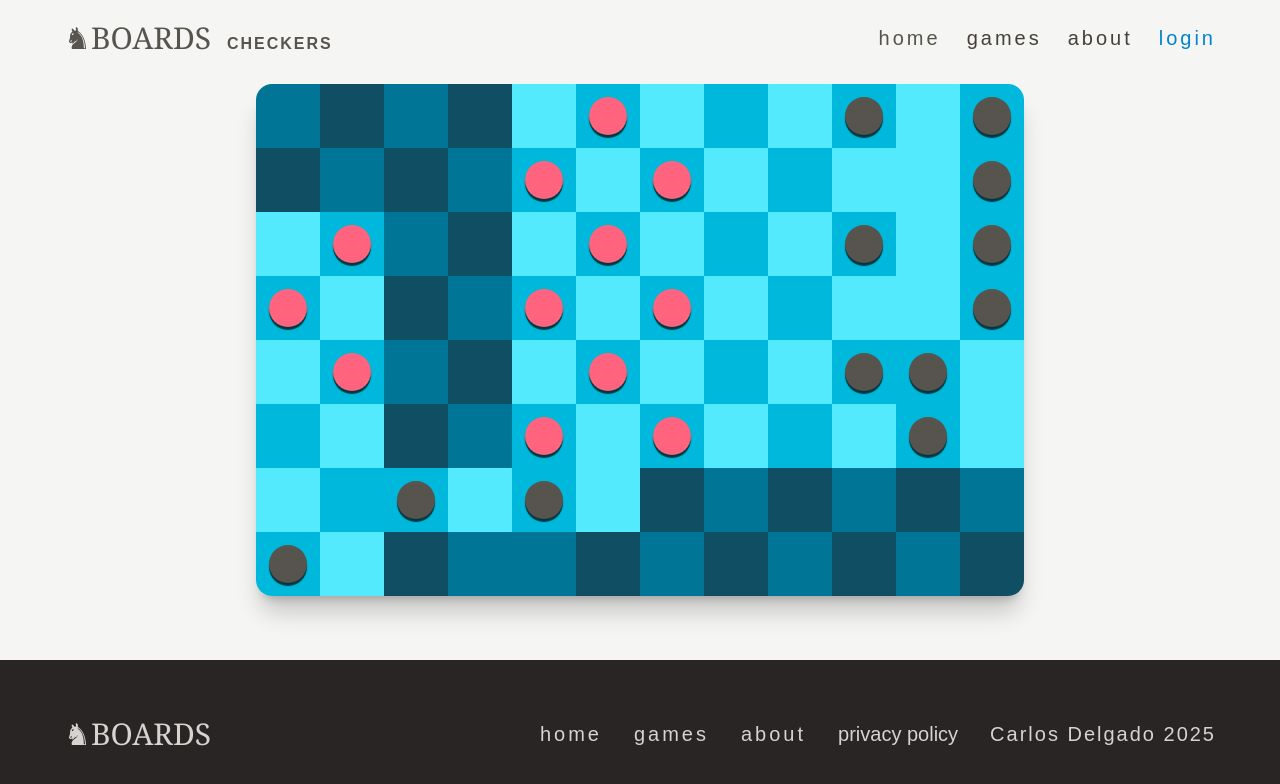
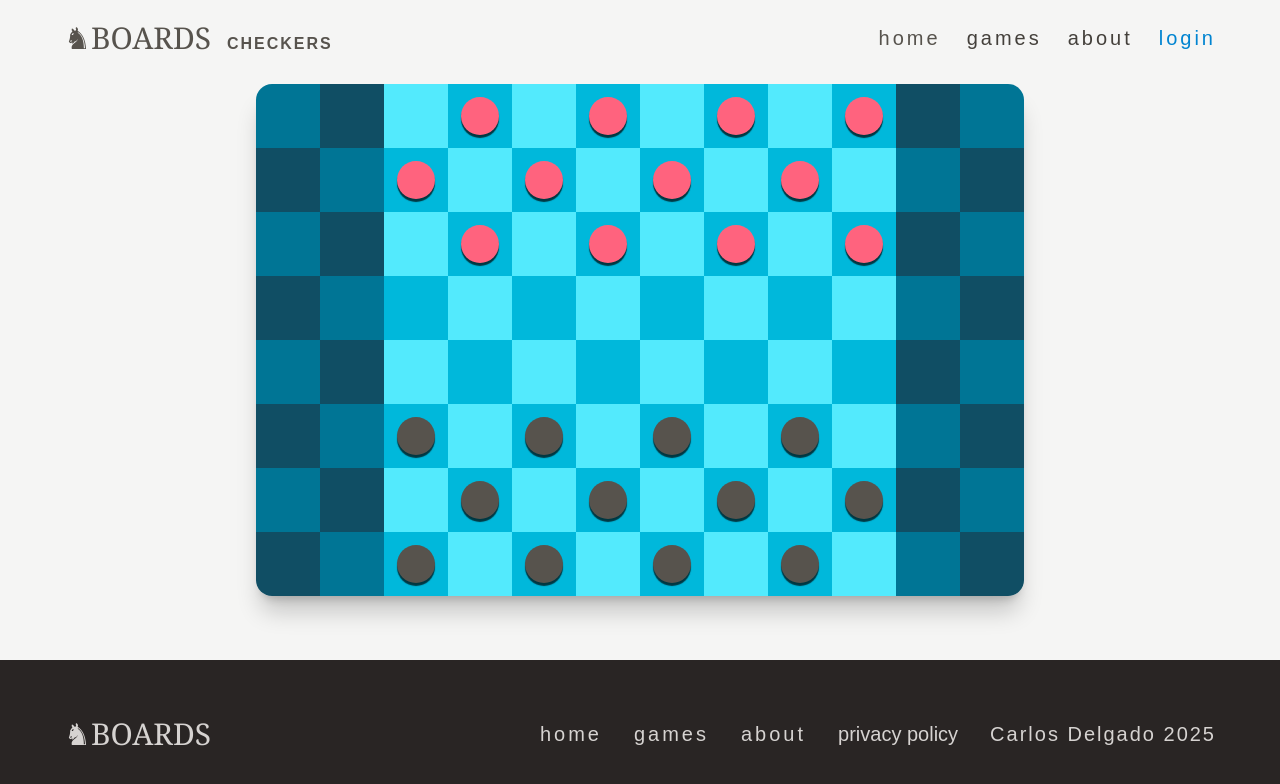
Before and after one commit to delgadociteriowa/boards-mint, a Next.js app: page /checkers in a window 1280 px wide. Shown: the top 784 px of the page. Built offline with nearby package versions, Linux system fonts and the light colour scheme; no server answers.

Commit message:
fix: new row-col styles fixes

```diff
--- a/src/app/globals.css
+++ b/src/app/globals.css
@@ -61,129 +61,129 @@
 }
 
 .sqr0-0{grid-area: sqr0-0;}
+.sqr0-1{grid-area: sqr0-1;}
+.sqr0-2{grid-area: sqr0-2;}
+.sqr0-3{grid-area: sqr0-3;}
+.sqr0-4{grid-area: sqr0-4;}
+.sqr0-5{grid-area: sqr0-5;}
+.sqr0-6{grid-area: sqr0-6;}
+.sqr0-7{grid-area: sqr0-7;}
+
 .sqr1-0{grid-area: sqr1-0;}
+.sqr1-1{grid-area: sqr1-1;}
+.sqr1-2{grid-area: sqr1-2;}
+.sqr1-3{grid-area: sqr1-3;}
+.sqr1-4{grid-area: sqr1-4;}
+.sqr1-5{grid-area: sqr1-5;}
+.sqr1-6{grid-area: sqr1-6;}
+.sqr1-7{grid-area: sqr1-7;}
+
 .sqr2-0{grid-area: sqr2-0;}
+.sqr2-1{grid-area: sqr2-1;}
+.sqr2-2{grid-area: sqr2-2;}
+.sqr2-3{grid-area: sqr2-3;}
+.sqr2-4{grid-area: sqr2-4;}
+.sqr2-5{grid-area: sqr2-5;}
+.sqr2-6{grid-area: sqr2-6;}
+.sqr2-7{grid-area: sqr2-7;}
+
 .sqr3-0{grid-area: sqr3-0;}
+.sqr3-1{grid-area: sqr3-1;}
+.sqr3-2{grid-area: sqr3-2;}
+.sqr3-3{grid-area: sqr3-3;}
+.sqr3-4{grid-area: sqr3-4;}
+.sqr3-5{grid-area: sqr3-5;}
+.sqr3-6{grid-area: sqr3-6;}
+.sqr3-7{grid-area: sqr3-7;}
+
 .sqr4-0{grid-area: sqr4-0;}
+.sqr4-1{grid-area: sqr4-1;}
+.sqr4-2{grid-area: sqr4-2;}
+.sqr4-3{grid-area: sqr4-3;}
+.sqr4-4{grid-area: sqr4-4;}
+.sqr4-5{grid-area: sqr4-5;}
+.sqr4-6{grid-area: sqr4-6;}
+.sqr4-7{grid-area: sqr4-7;}
+
 .sqr5-0{grid-area: sqr5-0;}
+.sqr5-1{grid-area: sqr5-1;}
+.sqr5-2{grid-area: sqr5-2;}
+.sqr5-3{grid-area: sqr5-3;}
+.sqr5-4{grid-area: sqr5-4;}
+.sqr5-5{grid-area: sqr5-5;}
+.sqr5-6{grid-area: sqr5-6;}
+.sqr5-7{grid-area: sqr5-7;}
+
 .sqr6-0{grid-area: sqr6-0;}
+.sqr6-1{grid-area: sqr6-1;}
+.sqr6-2{grid-area: sqr6-2;}
+.sqr6-3{grid-area: sqr6-3;}
+.sqr6-4{grid-area: sqr6-4;}
+.sqr6-5{grid-area: sqr6-5;}
+.sqr6-6{grid-area: sqr6-6;}
+.sqr6-7{grid-area: sqr6-7;}
+
 .sqr7-0{grid-area: sqr7-0;}
-
-.sqr0-1{grid-area: sqr0-1;}
-.sqr1-1{grid-area: sqr1-1;}
-.sqr2-1{grid-area: sqr2-1;}
-.sqr3-1{grid-area: sqr3-1;}
-.sqr4-1{grid-area: sqr4-1;}
-.sqr5-1{grid-area: sqr5-1;}
-.sqr6-1{grid-area: sqr6-1;}
 .sqr7-1{grid-area: sqr7-1;}
-
-.sqr0-2{grid-area: sqr0-2;}
-.sqr1-2{grid-area: sqr1-2;}
-.sqr2-2{grid-area: sqr2-2;}
-.sqr3-2{grid-area: sqr3-2;}
-.sqr4-2{grid-area: sqr4-2;}
-.sqr5-2{grid-area: sqr5-2;}
-.sqr6-2{grid-area: sqr6-2;}
 .sqr7-2{grid-area: sqr7-2;}
-
-.sqr0-3{grid-area: sqr0-3;}
-.sqr1-3{grid-area: sqr1-3;}
-.sqr2-3{grid-area: sqr2-3;}
-.sqr3-3{grid-area: sqr3-3;}
-.sqr4-3{grid-area: sqr4-3;}
-.sqr5-3{grid-area: sqr5-3;}
-.sqr6-3{grid-area: sqr6-3;}
 .sqr7-3{grid-area: sqr7-3;}
-
-.sqr0-4{grid-area: sqr0-4;}
-.sqr1-4{grid-area: sqr1-4;}
-.sqr2-4{grid-area: sqr2-4;}
-.sqr3-4{grid-area: sqr3-4;}
-.sqr4-4{grid-area: sqr4-4;}
-.sqr5-4{grid-area: sqr5-4;}
-.sqr6-4{grid-area: sqr6-4;}
 .sqr7-4{grid-area: sqr7-4;}
-
-.sqr0-5{grid-area: sqr0-5;}
-.sqr1-5{grid-area: sqr1-5;}
-.sqr2-5{grid-area: sqr2-5;}
-.sqr3-5{grid-area: sqr3-5;}
-.sqr4-5{grid-area: sqr4-5;}
-.sqr5-5{grid-area: sqr5-5;}
-.sqr6-5{grid-area: sqr6-5;}
 .sqr7-5{grid-area: sqr7-5;}
-
-.sqr0-6{grid-area: sqr0-6;}
-.sqr1-6{grid-area: sqr1-6;}
-.sqr2-6{grid-area: sqr2-6;}
-.sqr3-6{grid-area: sqr3-6;}
-.sqr4-6{grid-area: sqr4-6;}
-.sqr5-6{grid-area: sqr5-6;}
-.sqr6-6{grid-area: sqr6-6;}
 .sqr7-6{grid-area: sqr7-6;}
-
-.sqr0-7{grid-area: sqr0-7;}
-.sqr1-7{grid-area: sqr1-7;}
-.sqr2-7{grid-area: sqr2-7;}
-.sqr3-7{grid-area: sqr3-7;}
-.sqr4-7{grid-area: sqr4-7;}
-.sqr5-7{grid-area: sqr5-7;}
-.sqr6-7{grid-area: sqr6-7;}
 .sqr7-7{grid-area: sqr7-7;}
 
-.sqr0-8{grid-area: sqr0-8;}
-.sqr1-8{grid-area: sqr1-8;}
-.sqr2-8{grid-area: sqr2-8;}
-.sqr3-8{grid-area: sqr3-8;}
-.sqr4-8{grid-area: sqr4-8;}
-.sqr5-8{grid-area: sqr5-8;}
-.sqr6-8{grid-area: sqr6-8;}
-.sqr7-8{grid-area: sqr7-8;}
+.sqr8-0{grid-area: sqr8-0;}
+.sqr8-1{grid-area: sqr8-1;}
+.sqr8-2{grid-area: sqr8-2;}
+.sqr8-3{grid-area: sqr8-3;}
+.sqr8-4{grid-area: sqr8-4;}
+.sqr8-5{grid-area: sqr8-5;}
+.sqr8-6{grid-area: sqr8-6;}
+.sqr8-7{grid-area: sqr8-7;}
 
-.sqr0-9{grid-area: sqr0-9;}
-.sqr1-9{grid-area: sqr1-9;}
-.sqr2-9{grid-area: sqr2-9;}
-.sqr3-9{grid-area: sqr3-9;}
-.sqr4-9{grid-area: sqr4-9;}
-.sqr5-9{grid-area: sqr5-9;}
-.sqr6-9{grid-area: sqr6-9;}
-.sqr7-9{grid-area: sqr7-9;}
+.sqr9-0{grid-area: sqr9-0;}
+.sqr9-1{grid-area: sqr9-1;}
+.sqr9-2{grid-area: sqr9-2;}
+.sqr9-3{grid-area: sqr9-3;}
+.sqr9-4{grid-area: sqr9-4;}
+.sqr9-5{grid-area: sqr9-5;}
+.sqr9-6{grid-area: sqr9-6;}
+.sqr9-7{grid-area: sqr9-7;}
 
-.sqr0-10{grid-area: sqr0-10;}
-.sqr1-10{grid-area: sqr1-10;}
-.sqr2-10{grid-area: sqr2-10;}
-.sqr3-10{grid-area: sqr3-10;}
-.sqr4-10{grid-area: sqr4-10;}
-.sqr5-10{grid-area: sqr5-10;}
-.sqr6-10{grid-area: sqr6-10;}
-.sqr7-10{grid-area: sqr7-10;}
+.sqr10-0{grid-area: sqr10-0;}
+.sqr10-1{grid-area: sqr10-1;}
+.sqr10-2{grid-area: sqr10-2;}
+.sqr10-3{grid-area: sqr10-3;}
+.sqr10-4{grid-area: sqr10-4;}
+.sqr10-5{grid-area: sqr10-5;}
+.sqr10-6{grid-area: sqr10-6;}
+.sqr10-7{grid-area: sqr10-7;}
 
-.sqr0-11{grid-area: sqr0-11;}
-.sqr1-11{grid-area: sqr1-11;}
-.sqr2-11{grid-area: sqr2-11;}
-.sqr3-11{grid-area: sqr3-11;}
-.sqr4-11{grid-area: sqr4-11;}
-.sqr5-11{grid-area: sqr5-11;}
-.sqr6-11{grid-area: sqr6-11;}
-.sqr7-11{grid-area: sqr7-11;}
+.sqr11-0{grid-area: sqr11-0;}
+.sqr11-1{grid-area: sqr11-1;}
+.sqr11-2{grid-area: sqr11-2;}
+.sqr11-3{grid-area: sqr11-3;}
+.sqr11-4{grid-area: sqr11-4;}
+.sqr11-5{grid-area: sqr11-5;}
+.sqr11-6{grid-area: sqr11-6;}
+.sqr11-7{grid-area: sqr11-7;}
 
 @media (orientation: portrait) {
   .board-areas {
-    grid-template-columns: repeat(8, minmax(1.5rem, 1fr));
+    grid-template-columns: repeat(8, 1fr);
     grid-template-areas:
-      "sqr0-0 sqr1-0 sqr2-0 sqr3-0 sqr4-0 sqr5-0 sqr6-0 sqr7-0"
-      "sqr0-1 sqr1-1 sqr2-1 sqr3-1 sqr4-1 sqr5-1 sqr6-1 sqr7-1"
-      "sqr0-2 sqr1-2 sqr2-2 sqr3-2 sqr4-2 sqr5-2 sqr6-2 sqr7-2"
-      "sqr0-3 sqr1-3 sqr2-3 sqr3-3 sqr4-3 sqr5-3 sqr6-3 sqr7-3"
-      "sqr0-4 sqr1-4 sqr2-4 sqr3-4 sqr4-4 sqr5-4 sqr6-4 sqr7-4"
-      "sqr0-5 sqr1-5 sqr2-5 sqr3-5 sqr4-5 sqr5-5 sqr6-5 sqr7-5"
-      "sqr0-6 sqr1-6 sqr2-6 sqr3-6 sqr4-6 sqr5-6 sqr6-6 sqr7-6"
-      "sqr0-7 sqr1-7 sqr2-7 sqr3-7 sqr4-7 sqr5-7 sqr6-7 sqr7-7"
-      "sqr0-8 sqr1-8 sqr2-8 sqr3-8 sqr4-8 sqr5-8 sqr6-8 sqr7-8"
-      "sqr0-9 sqr1-9 sqr2-9 sqr3-9 sqr4-9 sqr5-9 sqr6-9 sqr7-9"
-      "sqr0-10 sqr1-10 sqr2-10 sqr3-10 sqr4-10 sqr5-10 sqr6-10 sqr7-10"
-      "sqr0-11 sqr1-11 sqr2-11 sqr3-11 sqr4-11 sqr5-11 sqr6-11 sqr7-11"
+      "sqr0-0 sqr0-1 sqr0-2 sqr0-3 sqr0-4 sqr0-5 sqr0-6 sqr0-7"
+      "sqr1-0 sqr1-1 sqr1-2 sqr1-3 sqr1-4 sqr1-5 sqr1-6 sqr1-7"
+      "sqr2-0 sqr2-1 sqr2-2 sqr2-3 sqr2-4 sqr2-5 sqr2-6 sqr2-7"
+      "sqr3-0 sqr3-1 sqr3-2 sqr3-3 sqr3-4 sqr3-5 sqr3-6 sqr3-7"
+      "sqr4-0 sqr4-1 sqr4-2 sqr4-3 sqr4-4 sqr4-5 sqr4-6 sqr4-7"
+      "sqr5-0 sqr5-1 sqr5-2 sqr5-3 sqr5-4 sqr5-5 sqr5-6 sqr5-7"
+      "sqr6-0 sqr6-1 sqr6-2 sqr6-3 sqr6-4 sqr6-5 sqr6-6 sqr6-7"
+      "sqr7-0 sqr7-1 sqr7-2 sqr7-3 sqr7-4 sqr7-5 sqr7-6 sqr7-7"
+      "sqr8-0 sqr8-1 sqr8-2 sqr8-3 sqr8-4 sqr8-5 sqr8-6 sqr8-7"
+      "sqr9-0 sqr9-1 sqr9-2 sqr9-3 sqr9-4 sqr9-5 sqr9-6 sqr9-7"
+      "sqr10-0 sqr10-1 sqr10-2 sqr10-3 sqr10-4 sqr10-5 sqr10-6 sqr10-7"
+      "sqr11-0 sqr11-1 sqr11-2 sqr11-3 sqr11-4 sqr11-5 sqr11-6 sqr11-7"
     ;
   }
 }
@@ -192,14 +192,14 @@
   .board-areas {
     grid-template-columns: repeat(12, minmax(1.5rem, 1fr));
     grid-template-areas:
-      "sqr0-0 sqr0-1 sqr0-2 sqr1-2 sqr2-2 sqr3-2 sqr4-2 sqr5-2 sqr6-2 sqr7-2 sqr0-10 sqr0-11"
-      "sqr1-0 sqr1-1 sqr0-3 sqr1-3 sqr2-3 sqr3-3 sqr4-3 sqr5-3 sqr6-3 sqr7-3 sqr1-10 sqr1-11"
-      "sqr2-0 sqr2-1 sqr0-4 sqr1-4 sqr2-4 sqr3-4 sqr4-4 sqr5-4 sqr6-4 sqr7-4 sqr2-10 sqr2-11"
-      "sqr3-0 sqr3-1 sqr0-5 sqr1-5 sqr2-5 sqr3-5 sqr4-5 sqr5-5 sqr6-5 sqr7-5 sqr3-10 sqr3-11"
-      "sqr4-0 sqr4-1 sqr0-6 sqr1-6 sqr2-6 sqr3-6 sqr4-6 sqr5-6 sqr6-6 sqr7-6 sqr4-10 sqr4-11"
-      "sqr5-0 sqr5-1 sqr0-7 sqr1-7 sqr2-7 sqr3-7 sqr4-7 sqr5-7 sqr6-7 sqr7-7 sqr5-10 sqr5-11"
-      "sqr6-0 sqr6-1 sqr0-8 sqr1-8 sqr2-8 sqr3-8 sqr4-8 sqr5-8 sqr6-8 sqr7-8 sqr6-10 sqr6-11"
-      "sqr7-0 sqr7-1 sqr0-9 sqr1-9 sqr2-9 sqr3-9 sqr4-9 sqr5-9 sqr6-9 sqr7-9 sqr7-10 sqr7-11"
+      "sqr0-0 sqr1-0 sqr2-0 sqr2-1 sqr2-2 sqr2-3 sqr2-4 sqr2-5 sqr2-6 sqr2-7 sqr10-0 sqr11-0"
+      "sqr0-1 sqr1-1 sqr3-0 sqr3-1 sqr3-2 sqr3-3 sqr3-4 sqr3-5 sqr3-6 sqr3-7 sqr10-1 sqr11-1"
+      "sqr0-2 sqr1-2 sqr4-0 sqr4-1 sqr4-2 sqr4-3 sqr4-4 sqr4-5 sqr4-6 sqr4-7 sqr10-2 sqr11-2"
+      "sqr0-3 sqr1-3 sqr5-0 sqr5-1 sqr5-2 sqr5-3 sqr5-4 sqr5-5 sqr5-6 sqr5-7 sqr10-3 sqr11-3"
+      "sqr0-4 sqr1-4 sqr6-0 sqr6-1 sqr6-2 sqr6-3 sqr6-4 sqr6-5 sqr6-6 sqr6-7 sqr10-4 sqr11-4"
+      "sqr0-5 sqr1-5 sqr7-0 sqr7-1 sqr7-2 sqr7-3 sqr7-4 sqr7-5 sqr7-6 sqr7-7 sqr10-5 sqr11-5"
+      "sqr0-6 sqr1-6 sqr8-0 sqr8-1 sqr8-2 sqr8-3 sqr8-4 sqr8-5 sqr8-6 sqr8-7 sqr10-6 sqr11-6"
+      "sqr0-7 sqr1-7 sqr9-0 sqr9-1 sqr9-2 sqr9-3 sqr9-4 sqr9-5 sqr9-6 sqr9-7 sqr10-7 sqr11-7"
     ;
   }
 }
```
